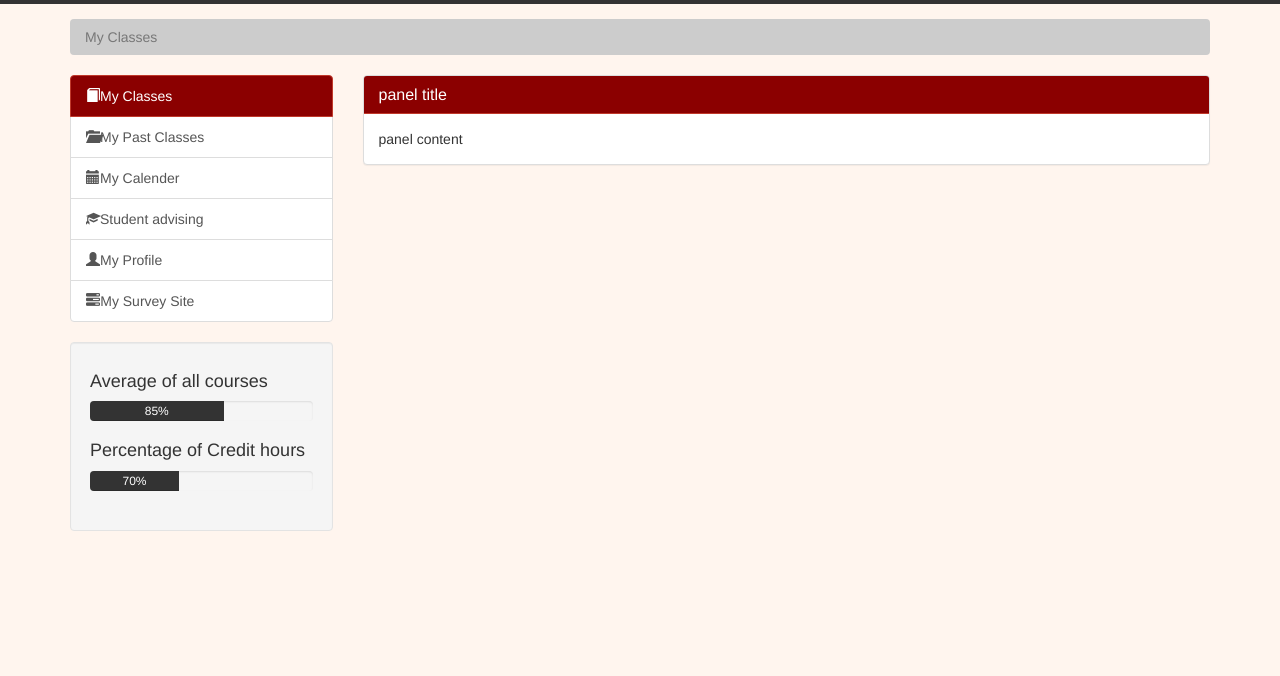
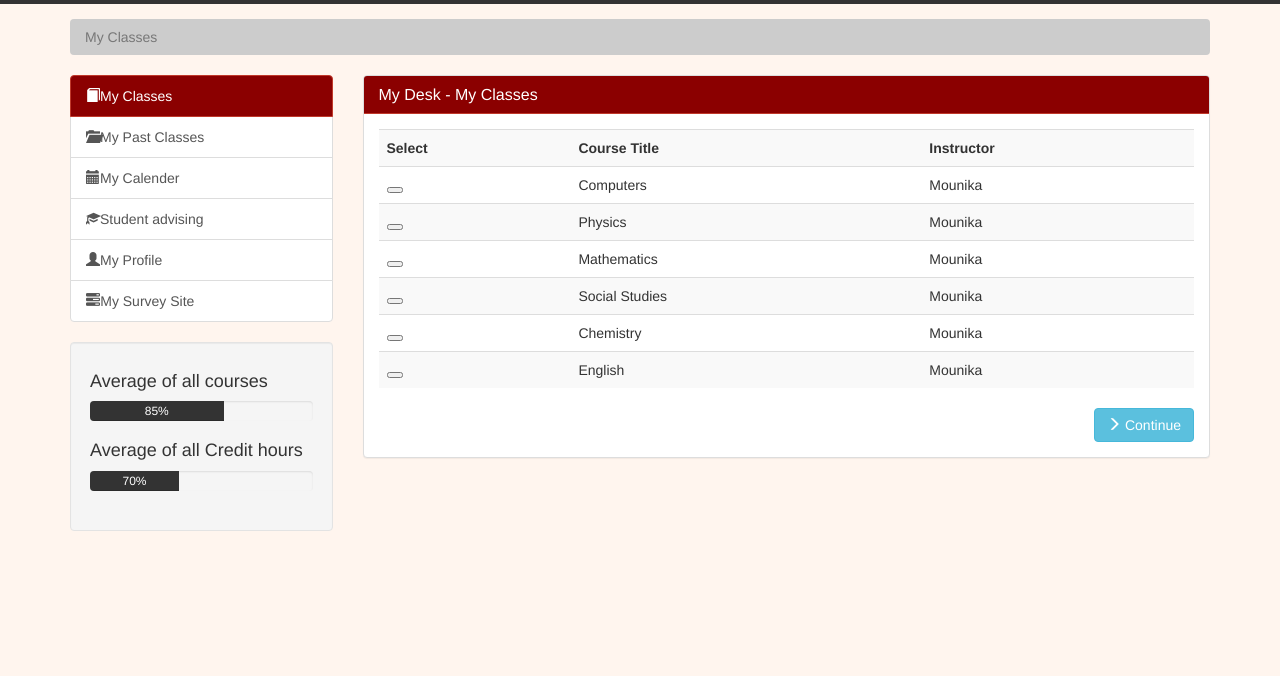
Before and after one commit to Mounikarula/Dashboard, a plain HTML site: page index.html in a window 1280 px wide. Shown: the part 124-800 px from the top of the page. Drawn offline with nearby package versions, Linux system fonts and the light colour scheme.

Commit message:
modified panel heading and body contents

```diff
--- a/index.html
+++ b/index.html
@@ -10,7 +10,7 @@
     <title>Class Dashboard</title>
   </head>
   <body>
-  <nav class="navbar navbar-inverse">
+  <nav class="navbar navbar-default">
   	<div class="container">
   		<div class="navbar-header">
         <button type="button" class="navbar-toggle collapsed" data-toggle="collapse" data-target="#navbar" aria-expanded="false" aria-controls="navbar">
@@ -71,7 +71,7 @@
                 85%
               </div>
           </div>
-            <h4>Percentage of Credit hours</h4>
+            <h4>Average of all Credit hours</h4>
             <div class="progress">
               <div class="progress-bar" role="progressbar" aria-valuenow="60" aria-valuemin="0" aria-valuemax="100" style="width: 40%;">
                 70%
@@ -83,11 +83,48 @@
         <div class="col-md-9">
           <div class="panel panel-default">
             <div class="panel-heading main-color-bg">
-              <h3 class="panel-title">panel title</h3>
+              <h3 class="panel-title">My Desk - My Classes</h3>
             </div>
             <div class="panel-body">
-              panel content
+              <table class="table table-striped table-hover">
+                <tr>
+                  <th>Select</th>
+                  <th>Course Title</th>
+                  <th>Instructor</th>
+                </tr>
+                <tr>
+                  <td><button type="radio"></button></td>
+                  <td>Computers</td>
+                  <td>Mounika</td>
+                </tr>
+                <td><button type="radio"></button></td>
+                  <td>Physics</td>
+                  <td>Mounika</td>
+                </tr>
+                <td><button type="radio"></button></td>
+                  <td>Mathematics</td>
+                  <td>Mounika</td>
+                </tr>
+                <td><button type="radio"></button></td>
+                  <td>Social Studies</td>
+                  <td>Mounika</td>
+                </tr>
+                <td><button type="radio"></button></td>
+                  <td>Chemistry</td>
+                  <td>Mounika</td>
+                </tr>
+                <td><button type="radio"></button></td>
+                  <td>English</td>
+                  <td>Mounika</td>
+                </tr>
+              </table>
+              <div>
+                <button type="button" class="btn btn-info pull-right">
+                  <span class="glyphicon glyphicon-menu-right"></span> Continue
+                </button>
+              </div>
             </div>
+
           </div>
         </div>
       </div>
```
